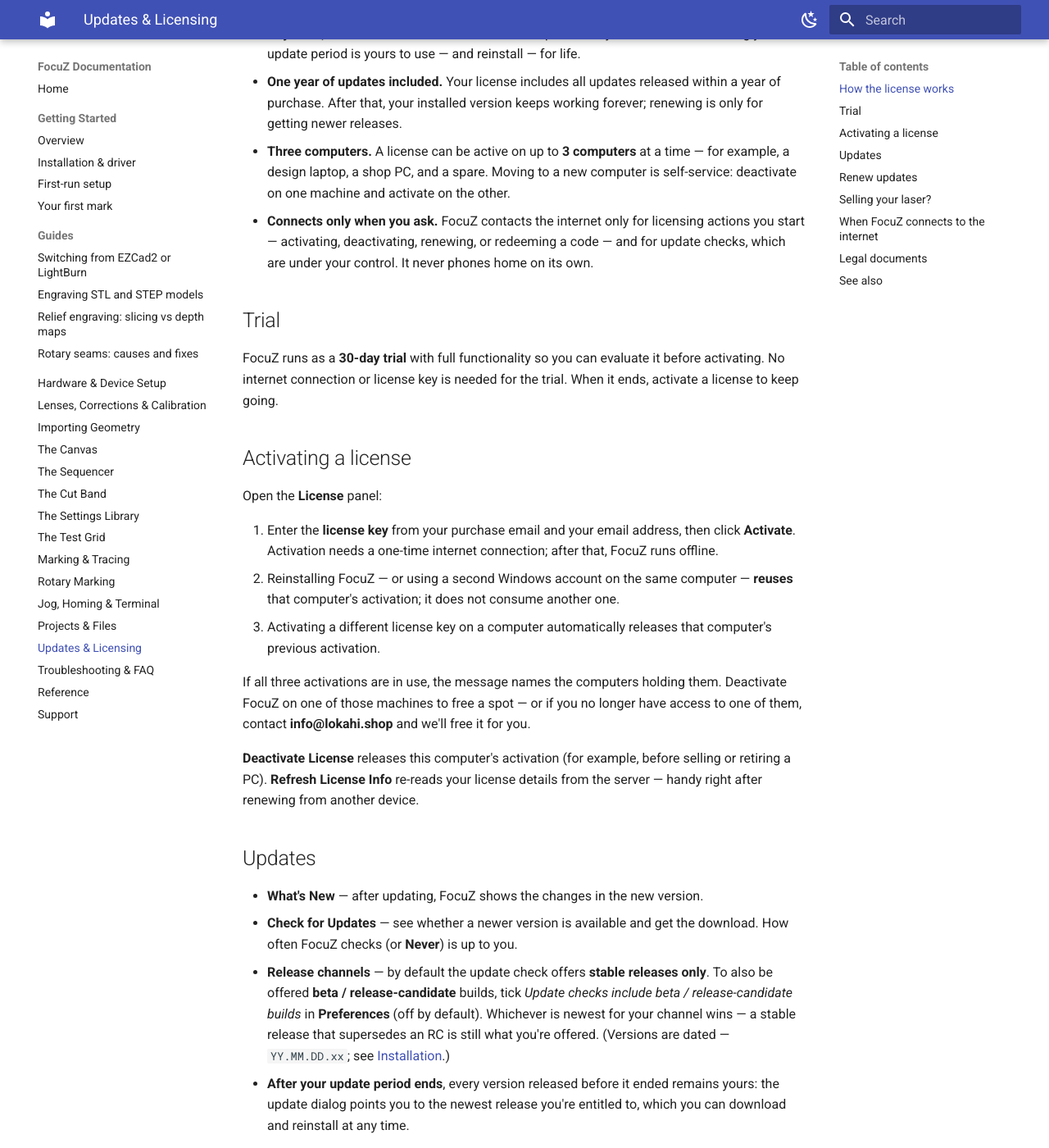
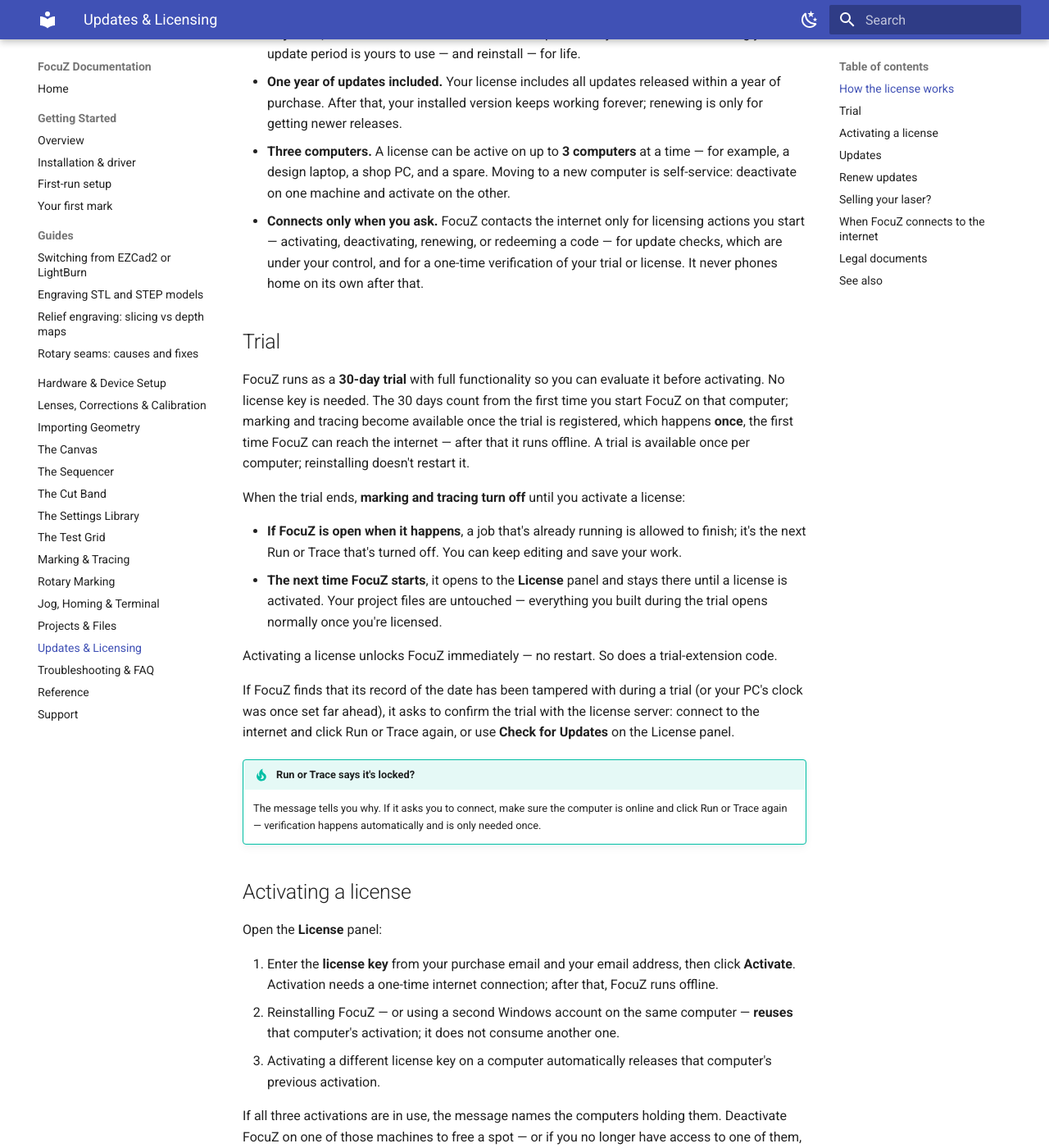
Before and after one commit to Lokahi-Shop/focuz-docs, an MkDocs documentation site: the page built from docs/updates-licensing.md, in a window 1280 px wide and 1400 px high, scrolled down 294 px. Shown: the whole window at 82% size. Built offline with MkDocs 1.6.1 and Material for MkDocs 9.7.7, drawn with Linux system fonts in a browser that asks for light colours; some of the changed text lies outside the part shown.

Commit message:
Updates & Licensing: trial registration + Run/Trace lock after trial (#56)
* Updates & Licensing: one-time trial registration, Run/Trace lock after trial, verification

The trial is now registered once online and applies once per computer; when it ends,
marking and tracing turn off while projects still open, edit and save. Documents the
one-time license verification and adds it to the "When FocuZ connects" list (matches
EULA 3.4 sections 3, 7 and 8).

Co-Authored-By: Claude Opus 5.5 <noreply@anthropic.com>

* Updates & Licensing: trial re-confirms at online start-up (matches EULA 3.4 section 7)

Co-Authored-By: Claude Opus 5.5 <noreply@anthropic.com>

* Updates & Licensing: trial registers once (no per-launch re-confirm); update checks confirm it

Co-Authored-By: Claude Opus 5.5 <noreply@anthropic.com>

* Updates & Licensing: a job running when the trial ends is allowed to finish

Co-Authored-By: Claude Opus 5.5 <noreply@anthropic.com>

* Updates & Licensing: after the trial, FocuZ opens to the License panel until activated

Co-Authored-By: Claude Opus 5.5 <noreply@anthropic.com>

* Updates & Licensing: trial days count from first start; registration enables marking

Co-Authored-By: Claude Opus 5.5 <noreply@anthropic.com>

* Updates & Licensing: extension codes unlock; clock-tamper confirmation; full contact list

Co-Authored-By: Claude Opus 5.5 <noreply@anthropic.com>

---------

Co-authored-by: Lokahi-Shop <djbfunk@gmail.com>
Co-authored-by: Claude Opus 5.5 <noreply@anthropic.com>

```diff
--- a/docs/updates-licensing.md
+++ b/docs/updates-licensing.md
@@ -14,14 +14,35 @@ software updates. Everything lives under the **License** menu.
   example, a design laptop, a shop PC, and a spare. Moving to a new computer is self-service:
   deactivate on one machine and activate on the other.
 - **Connects only when you ask.** FocuZ contacts the internet only for licensing actions you
-  start — activating, deactivating, renewing, or redeeming a code — and for update checks,
-  which are under your control. It never phones home on its own.
+  start — activating, deactivating, renewing, or redeeming a code — for update checks, which
+  are under your control, and for a one-time verification of your trial or license. It never
+  phones home on its own after that.
 
 ## Trial
 
 FocuZ runs as a **30-day trial** with full functionality so you can evaluate it before
-activating. No internet connection or license key is needed for the trial. When it ends,
-activate a license to keep going.
+activating. No license key is needed. The 30 days count from the first time you start FocuZ on
+that computer; marking and tracing become available once the trial is registered, which happens
+**once**, the first time FocuZ can reach the internet — after that it runs offline. A trial is
+available once per computer; reinstalling doesn't restart it.
+
+When the trial ends, **marking and tracing turn off** until you activate a license:
+
+- **If FocuZ is open when it happens**, a job that's already running is allowed to finish; it's
+  the next Run or Trace that's turned off. You can keep editing and save your work.
+- **The next time FocuZ starts**, it opens to the **License** panel and stays there until a
+  license is activated. Your project files are untouched — everything you built during the
+  trial opens normally once you're licensed.
+
+Activating a license unlocks FocuZ immediately — no restart. So does a trial-extension code.
+
+If FocuZ finds that its record of the date has been tampered with during a trial (or your PC's
+clock was once set far ahead), it asks to confirm the trial with the license server: connect to
+the internet and click Run or Trace again, or use **Check for Updates** on the License panel.
+
+!!! tip "Run or Trace says it's locked?"
+    The message tells you why. If it asks you to connect, make sure the computer is online and
+    click Run or Trace again — verification happens automatically and is only needed once.
 
 ## Activating a license
 
@@ -41,7 +62,9 @@ them, contact **info@lokahi.shop** and we'll free it for you.
 
 **Deactivate License** releases this computer's activation (for example, before selling or
 retiring a PC). **Refresh License Info** re-reads your license details from the server — handy
-right after renewing from another device.
+right after renewing from another device. If the License panel says your license is **not
+verified yet** (for example after a hardware change), Refresh License Info offers to re-activate
+it with your saved key.
 
 ## Updates
 
@@ -85,6 +108,17 @@ usage data or telemetry:
 - **License actions you start** — activating, deactivating, renewing, or redeeming a code talks
   to the license server at that moment, with the same identifiers. Starting a renewal also sends
   your license email so checkout is pre-filled.
+- **One-time verification** — registering your trial sends only the non-reversible hardware
+  identifier (and the date your trial began on this computer, if known); during the trial, an
+  update check also confirms the trial with that same identifier. Verifying a license on a
+  computer where it isn't verified yet sends the same identifiers as activation. Until it
+  succeeds, FocuZ retries at start-up and when you click Run or Trace; once verified, it never
+  repeats. Moving an activation to new hardware also sends the identifier earlier FocuZ versions
+  used and your previous license record, so the activation moves instead of using another seat.
+- **Update-period dates** *(licensed computers only, when needed)* — if your license's
+  update-period dates weren't available yet, FocuZ retries fetching them at start-up; and when a
+  version newer than your confirmed update period starts, it confirms the dates first. Same
+  identifiers as activation.
 - **Accepting the license terms** *(once per terms version)* — records that you accepted: the
   date, the terms version and wording, a machine identifier, and your news-and-updates choice.
   No name or email is asked for; on trial machines the record isn't tied to you at all (a
```
